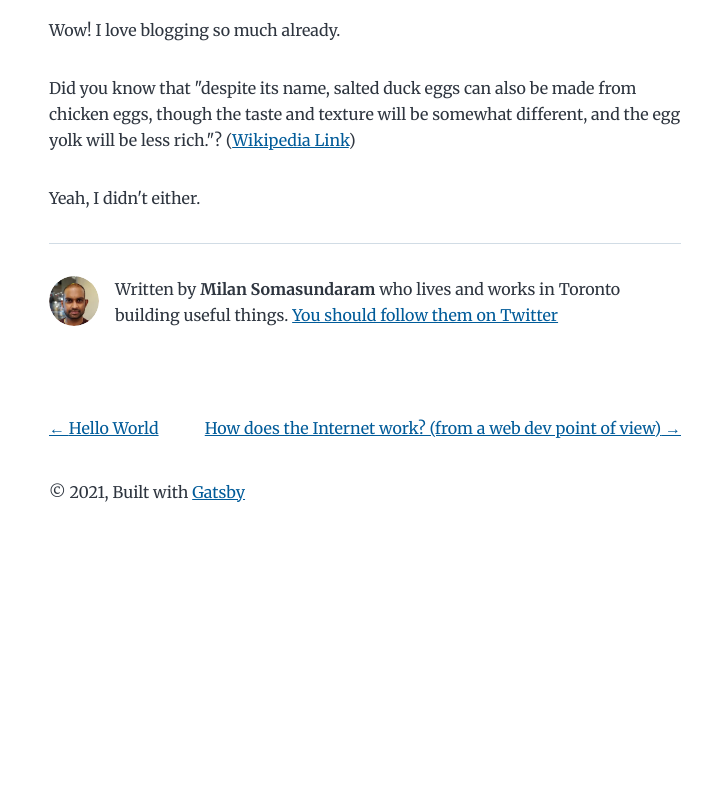
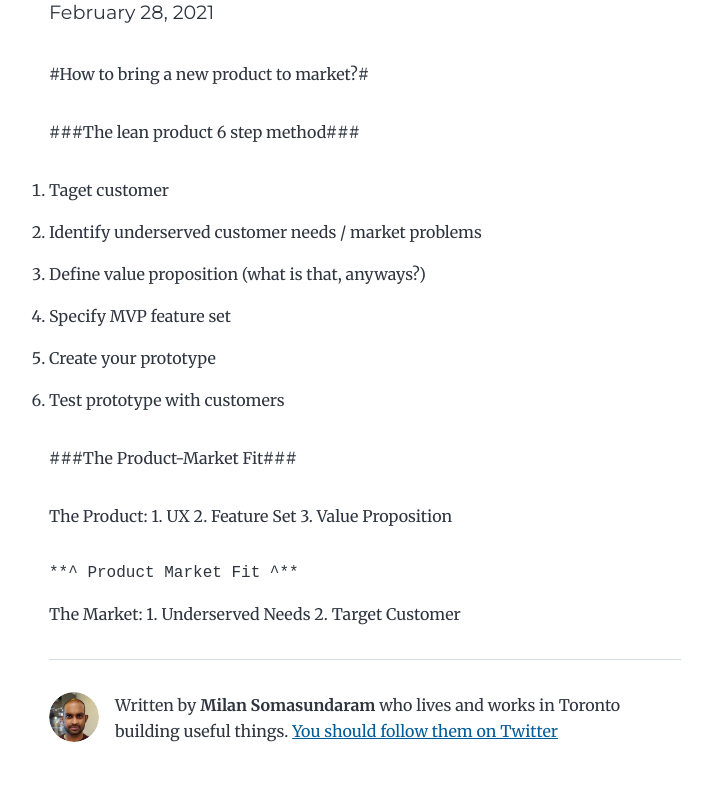
Before and after one commit to sarmilan/blog, a Gatsby site: page /my-second-post/ in a window 1280 px wide. Shown: the part 223-1015 px from the top of the page, without its empty margins (275-986 px from the left). Before the commit the page ends 800 px from the top, so only its background shows below. Built offline with nearby package versions, Linux system fonts and the light colour scheme; Gatsby itself is replaced by a stand-in of ours; some packages are replaced by stand-ins of ours; code samples lack their colours.

Commit message:
adding second blog post

```diff
--- a/content/blog/my-second-post/index.md
+++ b/content/blog/my-second-post/index.md
@@ -1,13 +1,33 @@
 ---
-title: My Second Post!
-date: "2015-05-06T23:46:37.121Z"
+title: How to bring a new product to market?
+date: "2021-02-28T23:46:37.121Z"
 ---
 
-Wow! I love blogging so much already.
+#How to bring a new product to market?#
 
-Did you know that "despite its name, salted duck eggs can also be made from
-chicken eggs, though the taste and texture will be somewhat different, and the
-egg yolk will be less rich."?
-([Wikipedia Link](https://en.wikipedia.org/wiki/Salted_duck_egg))
+###The lean product 6 step method###
 
-Yeah, I didn't either.
+1. Taget customer
+
+2. Identify underserved customer needs / market problems
+
+3. Define value proposition (what is that, anyways?)
+
+4. Specify MVP feature set
+
+5. Create your prototype
+
+6. Test prototype with customers
+
+###The Product-Market Fit###
+
+The Product:
+    1. UX
+    2. Feature Set
+    3. Value Proposition
+
+    **^ Product Market Fit ^**
+
+The Market:
+    1. Underserved Needs
+    2. Target Customer
```
